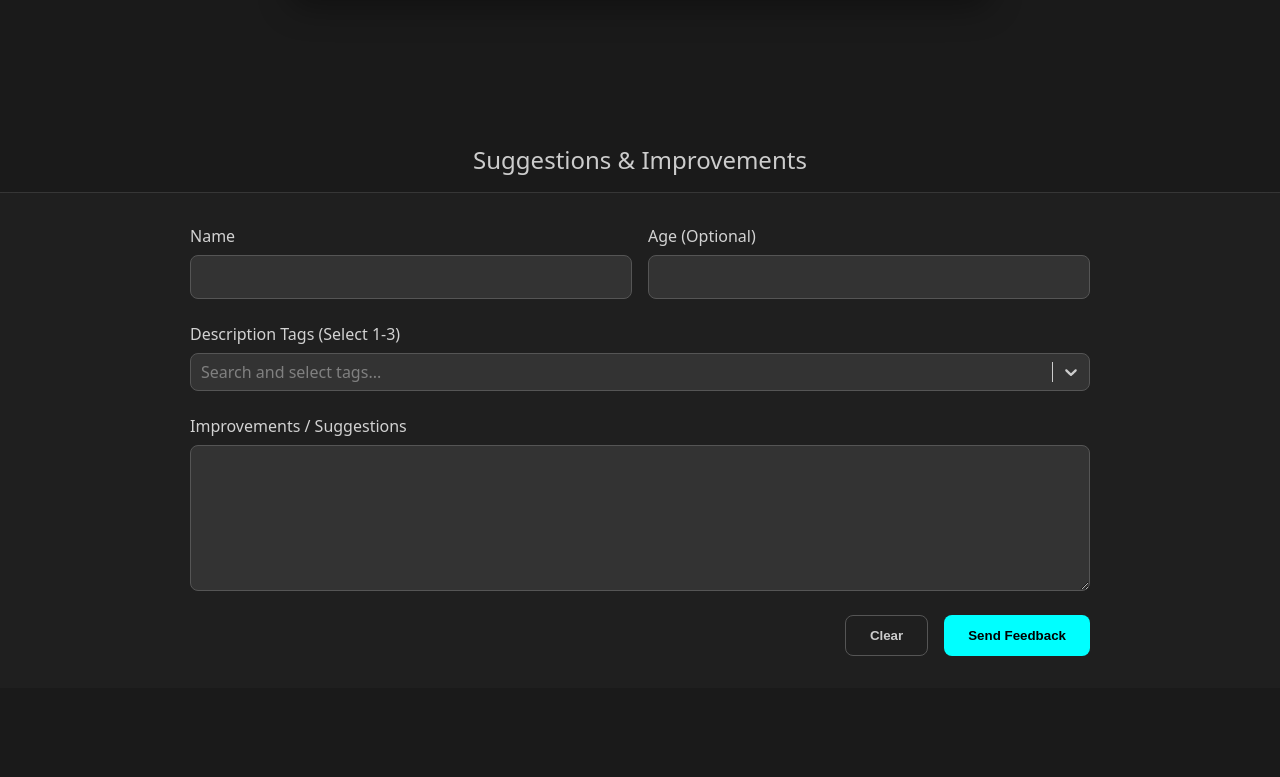
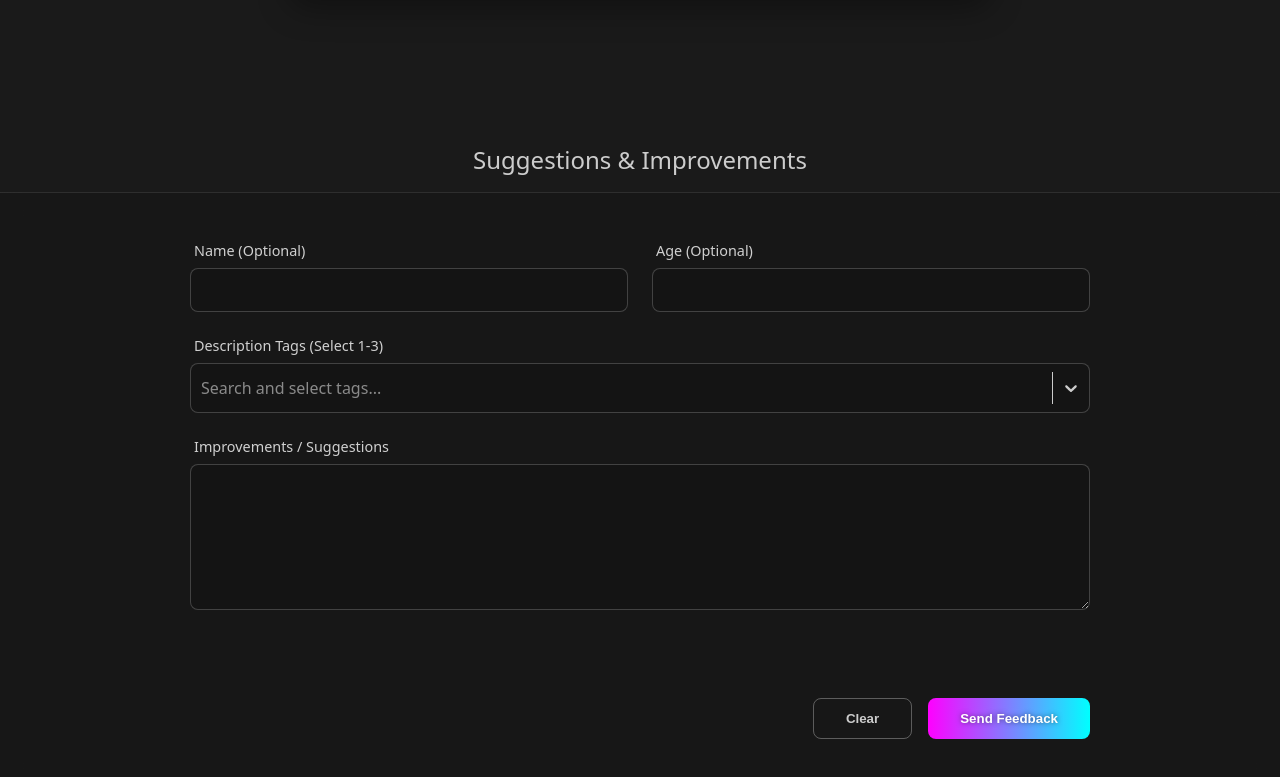
Before and after one commit to apurb2509/janmatai, a React (Vite) app in the folder frontend/: page / in a window 1280 px wide. Shown: the part 2334-3111 px from the top of the page. Before the commit the page ends 3054 px from the top, so only its background shows below. Built offline with nearby package versions, Linux system fonts and the light colour scheme; no server answers.

Commit message:
Suggestion/Improvement Form UI and logic update

```diff
--- a/frontend/src/components/SuggestionForm.tsx
+++ b/frontend/src/components/SuggestionForm.tsx
@@ -37,26 +37,26 @@ const topics = [
 ].sort((a, b) => a.label.localeCompare(b.label));
 
 const selectStyles = {
-  control: (styles) => ({ ...styles, backgroundColor: '#333', border: '1px solid #555', borderRadius: '8px', color: '#fff' }),
-  menu: (styles) => ({ ...styles, backgroundColor: '#282828', border: '1px solid #555', borderRadius: '8px' }),
+  control: (styles) => ({ ...styles, backgroundColor: 'rgba(20, 20, 20, 0.7)', border: '1px solid rgba(255, 255, 255, 0.2)', borderRadius: '8px', color: '#fff', minHeight: '50px' }),
+  menu: (styles) => ({ ...styles, backgroundColor: '#1c1c1c', border: '1px solid #555', borderRadius: '8px' }),
   option: (styles, { isFocused, isSelected }) => ({
     ...styles,
-    backgroundColor: isSelected ? '#00FFFF' : isFocused ? '#444' : '#282828',
-    color: isSelected ? '#000' : '#fff',
-    ':active': { ...styles[':active'], backgroundColor: '#00FFFF' },
+    backgroundColor: isSelected ? '#FF00FF' : isFocused ? 'rgba(255, 0, 255, 0.2)' : '#1c1c1c',
+    color: isSelected ? '#fff' : '#eee',
+    ':active': { ...styles[':active'], backgroundColor: '#FF00FF' },
   }),
-  multiValue: (styles) => ({ ...styles, backgroundColor: 'rgba(0, 255, 255, 0.2)', borderRadius: '6px' }),
-  multiValueLabel: (styles) => ({ ...styles, color: '#00FFFF' }),
-  multiValueRemove: (styles) => ({ ...styles, color: '#00FFFF', ':hover': { backgroundColor: '#00FFFF', color: 'black' } }),
+  multiValue: (styles) => ({ ...styles, background: 'linear-gradient(90deg, rgba(0, 255, 255, 0.2), rgba(255, 0, 255, 0.2))', borderRadius: '6px' }),
+  multiValueLabel: (styles) => ({ ...styles, color: '#fff', fontWeight: '500' }),
+  multiValueRemove: (styles) => ({ ...styles, color: '#fff', ':hover': { backgroundColor: '#FF00FF', color: 'white' } }),
   input: (styles) => ({ ...styles, color: '#fff' }),
-  singleValue: (styles) => ({ ...styles, color: '#fff' }),
+  placeholder: (styles) => ({ ...styles, color: 'rgba(255, 255, 255, 0.5)' }),
 };
 
 const FormWrapper = styled(motion.div)`
-  background: rgba(40, 40, 40, 0.4);
-  backdrop-filter: blur(10px);
+  background: rgba(20, 20, 20, 0.4);
+  backdrop-filter: blur(12px);
   border-top: 1px solid rgba(255, 255, 255, 0.1);
-  padding: 2rem 4rem;
+  padding: 3rem 4rem;
 `;
 
 const Form = styled.form`
@@ -68,8 +68,9 @@ const Form = styled.form`
 `;
 
 const InputRow = styled.div`
-  display: flex;
-  gap: 1rem;
+  display: grid;
+  grid-template-columns: 1fr 1fr;
+  gap: 1.5rem;
 `;
 
 const InputGroup = styled.div`
@@ -82,63 +83,81 @@ const InputGroup = styled.div`
 const Label = styled.label`
   font-weight: 500;
   color: rgba(255, 255, 255, 0.8);
+  font-size: 0.9rem;
+  padding-left: 0.25rem;
 `;
 
 const Input = styled.input`
-  padding: 0.75rem;
+  padding: 0.75rem 1rem;
   border-radius: 8px;
-  border: 1px solid #555;
-  background-color: #333;
+  border: 1px solid rgba(255, 255, 255, 0.2);
+  background-color: rgba(20, 20, 20, 0.7);
   color: #fff;
   font-size: 1rem;
+  transition: all 0.3s ease;
+  &:focus {
+    outline: none;
+    border-color: #FF00FF;
+    box-shadow: 0 0 15px rgba(255, 0, 255, 0.3);
+  }
 `;
 
 const TextArea = styled.textarea`
-  padding: 0.75rem;
+  padding: 0.75rem 1rem;
   border-radius: 8px;
-  border: 1px solid #555;
-  background-color: #333;
+  border: 1px solid rgba(255, 255, 255, 0.2);
+  background-color: rgba(20, 20, 20, 0.7);
   color: #fff;
   font-size: 1rem;
   min-height: 120px;
   resize: vertical;
+  transition: all 0.3s ease;
+  &:focus {
+    outline: none;
+    border-color: #FF00FF;
+    box-shadow: 0 0 15px rgba(255, 0, 255, 0.3);
+  }
 `;
 
 const ButtonRow = styled.div`
   display: flex;
   gap: 1rem;
   justify-content: flex-end;
+  margin-top: 1rem;
 `;
 
 const SubmitButton = styled(motion.button)`
-  padding: 0.75rem 1.5rem;
+  padding: 0.75rem 2rem;
   border-radius: 8px;
   border: none;
-  background: #00FFFF;
-  color: #000;
+  background: linear-gradient(90deg, #FF00FF, #00FFFF);
+  color: #fff;
   font-weight: bold;
   cursor: pointer;
+  text-shadow: 0 0 5px rgba(0,0,0,0.5);
 `;
 
 const ClearButton = styled(motion.button)`
-  padding: 0.75rem 1.5rem;
+  padding: 0.75rem 2rem;
   border-radius: 8px;
-  border: 1px solid #555;
+  border: 1px solid rgba(255, 255, 255, 0.3);
   background: transparent;
   color: #ccc;
   font-weight: bold;
   cursor: pointer;
 `;
 
+const MessageDisplay = styled.div`
+  min-height: 24px;
+  text-align: center;
+  font-size: 0.9rem;
+`;
+
 const ErrorMessage = styled.div`
   color: #ff6b6b;
-  font-size: 0.9rem;
-  text-align: center;
 `;
 const SuccessMessage = styled.div`
   color: #1dd1a1;
-  font-size: 0.9rem;
-  text-align: center;
 `;
 
 export const SuggestionForm: React.FC = () => {
@@ -153,6 +172,7 @@ export const SuggestionForm: React.FC = () => {
     const handleTagChange = (selectedOptions) => {
         if (selectedOptions.length > 3) {
             setError('Maximum 3 tags allowed.');
+            setTimeout(() => setError(''), 3000);
             return;
         }
         setError('');
@@ -197,16 +217,22 @@ export const SuggestionForm: React.FC = () => {
             setSuccess(data.message);
             setIsEditing(false);
         } catch (err) {
-            setError(err instanceof Error ? err.message : 'An unknown error occurred.');
+            if (err instanceof SyntaxError) {
+                setError("Received an invalid response from the server. Please check if the backend is running correctly.");
+            } else if (err instanceof Error) {
+                setError(err.message);
+            } else {
+                setError('An unknown error occurred.');
+            }
         }
     };
 
     return (
         <FormWrapper>
-            <Form>
+            <Form onSubmit={handleSubmit}>
                 <InputRow>
                     <InputGroup>
-                        <Label htmlFor="name">Name</Label>
+                        <Label htmlFor="name">Name (Optional)</Label>
                         <Input id="name" type="text" value={name} onChange={e => setName(e.target.value)} disabled={!isEditing} />
                     </InputGroup>
                     <InputGroup>
@@ -232,15 +258,17 @@ export const SuggestionForm: React.FC = () => {
                     <Label htmlFor="suggestion">Improvements / Suggestions</Label>
                     <TextArea id="suggestion" value={suggestionText} onChange={e => setSuggestionText(e.target.value)} required disabled={!isEditing} />
                 </InputGroup>
-                {error && <ErrorMessage>{error}</ErrorMessage>}
-                {success && <SuccessMessage>{success}</SuccessMessage>}
+                <MessageDisplay>
+                    {error && <ErrorMessage>{error}</ErrorMessage>}
+                    {success && <SuccessMessage>{success}</SuccessMessage>}
+                </MessageDisplay>
                 <ButtonRow>
                     {isEditing ? (
                         <>
                             <ClearButton type="button" onClick={clearForm} whileHover={{ scale: 1.05 }} whileTap={{ scale: 0.95 }}>
                                 Clear
                             </ClearButton>
-                            <SubmitButton type="submit" onClick={handleSubmit} whileHover={{ scale: 1.05 }} whileTap={{ scale: 0.95 }}>
+                            <SubmitButton type="submit" whileHover={{ scale: 1.05 }} whileTap={{ scale: 0.95 }}>
                                 Send Feedback
                             </SubmitButton>
                         </>
```
Also changed, not shown: 1 other file (tests, documents, lock files or other folders).
